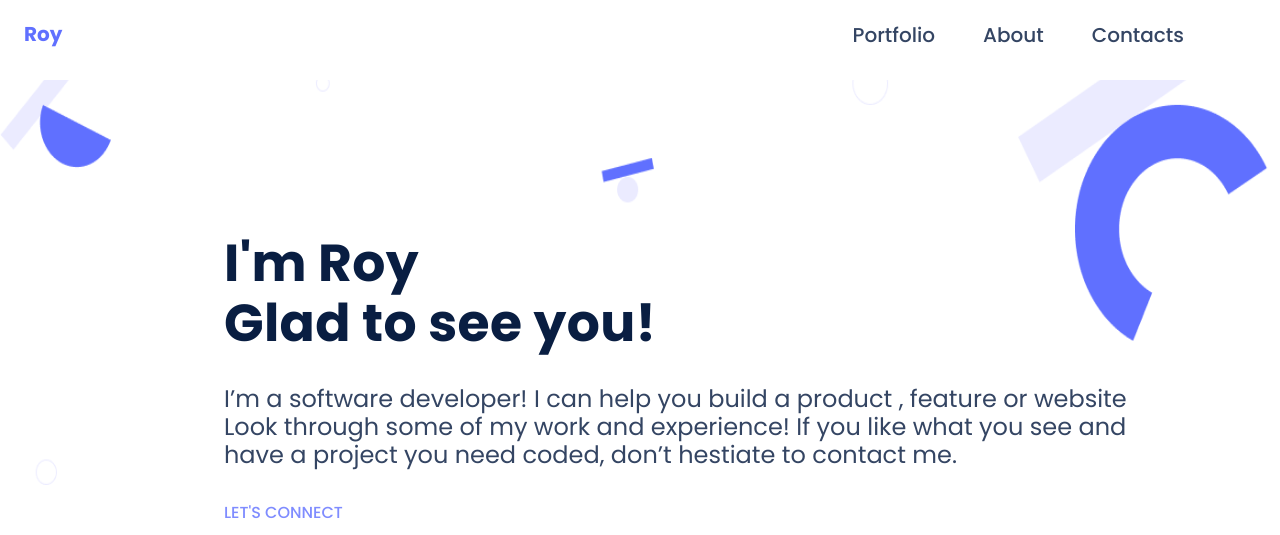
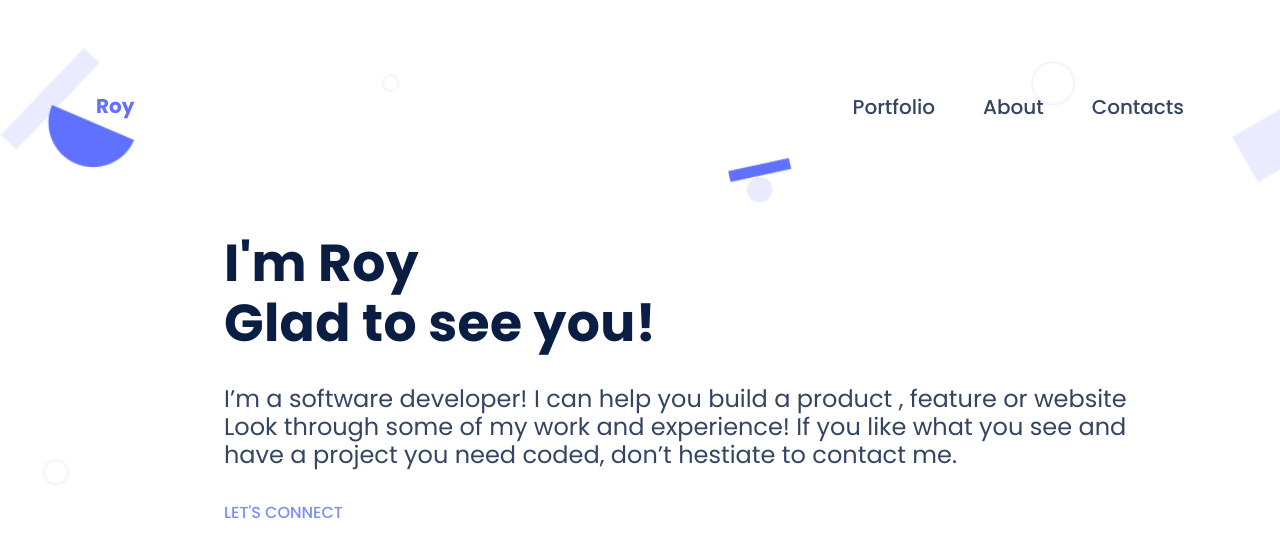
Before and after one commit to RoyJumah/My-portfolio, a website: page Index.html in a window 1280 px wide. Shown: the top 535 px of the page. Drawn offline with Linux system fonts and the light colour scheme.

Commit message:
Fix the navigation

```diff
--- a/CSS/queries.css
+++ b/CSS/queries.css
@@ -43,7 +43,7 @@
     display: flex;
     align-items: center;
     justify-content: space-between;
-    padding: 2.4rem 9.6rem 9.6rem 2.4rem;
+    padding: 9.6rem;
     position: relative;
     margin-bottom: 9.6rem;
   }
@@ -57,7 +57,7 @@
     height: 8rem;
     padding-top: 0;
     padding-bottom: 0;
-    background-color: #fff;
+    height: 9.6rem;
     z-index: 999;
   }
 
@@ -66,6 +66,7 @@
   .section-hero {
     background-image: url(../Images/Header\ bg.png);
     border-bottom-left-radius: 200px;
+    background-size: cover;
     display: flex;
     align-items: center;
     justify-content: center;
```
